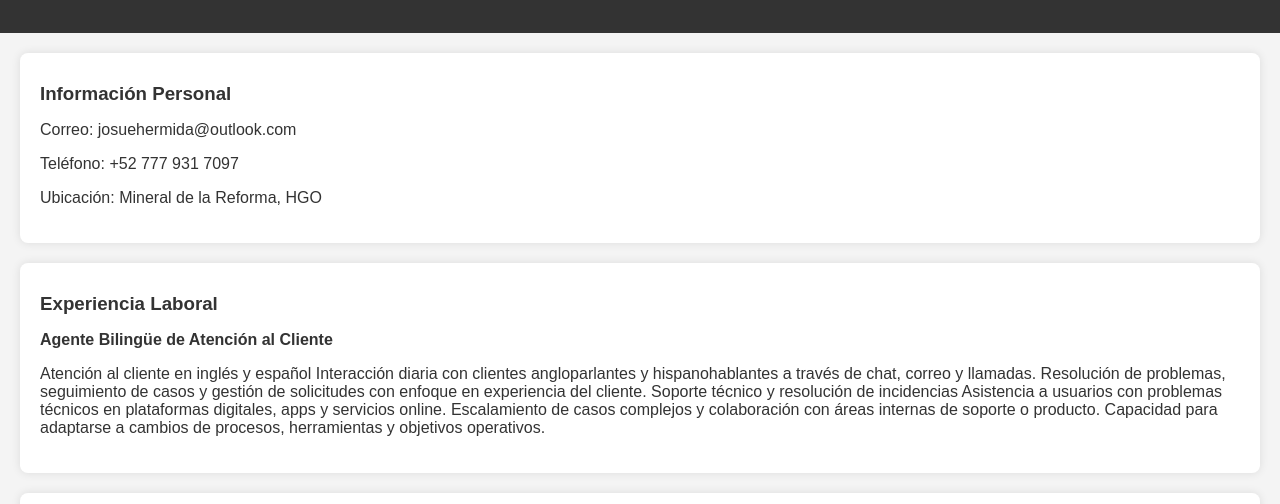
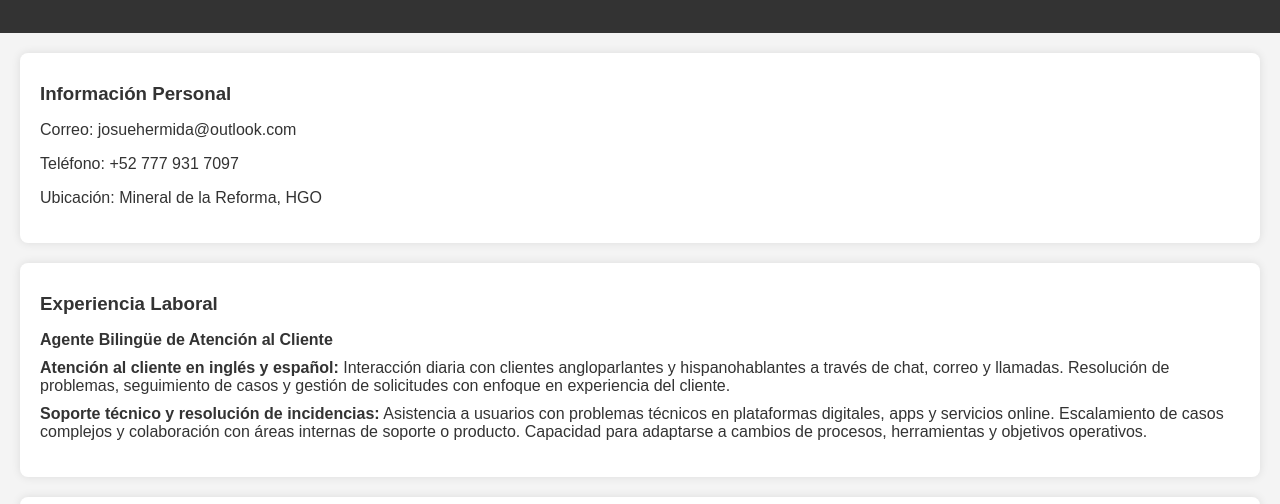
Before and after one commit to josuehermidafdz/mi-cv, a plain HTML site: page index.html in a window 1280 px wide. Shown: the part 296-800 px from the top of the page. Drawn offline with Linux system fonts and the light colour scheme.

Commit message:
index.html

```diff
--- a/index.html
+++ b/index.html
@@ -24,15 +24,19 @@
         <ul>
             <li>
                 <h4>Agente Bilingüe de Atención al Cliente</h4>
-                <p>
-Atención al cliente en inglés y español
-Interacción diaria con clientes angloparlantes y hispanohablantes a través de chat, correo y llamadas.
-Resolución de problemas, seguimiento de casos y gestión de solicitudes con enfoque en experiencia del cliente.
-Soporte técnico y resolución de incidencias
-Asistencia a usuarios con problemas técnicos en plataformas digitales, apps y servicios online.
-Escalamiento de casos complejos y colaboración con áreas internas de soporte o producto.
-Capacidad para adaptarse a cambios de procesos, herramientas y objetivos operativos.
-            </p>
+  <ul>
+  <li>
+    <strong>Atención al cliente en inglés y español:</strong>
+    Interacción diaria con clientes angloparlantes y hispanohablantes a través de chat, correo y llamadas.
+    Resolución de problemas, seguimiento de casos y gestión de solicitudes con enfoque en experiencia del cliente.
+  </li>
+  <li>
+    <strong>Soporte técnico y resolución de incidencias:</strong>
+    Asistencia a usuarios con problemas técnicos en plataformas digitales, apps y servicios online.
+    Escalamiento de casos complejos y colaboración con áreas internas de soporte o producto.
+    Capacidad para adaptarse a cambios de procesos, herramientas y objetivos operativos.
+  </li>
+</ul>
             </li>
             <!--Agrega mas exp como sea necesario-->
         </ul>
```
